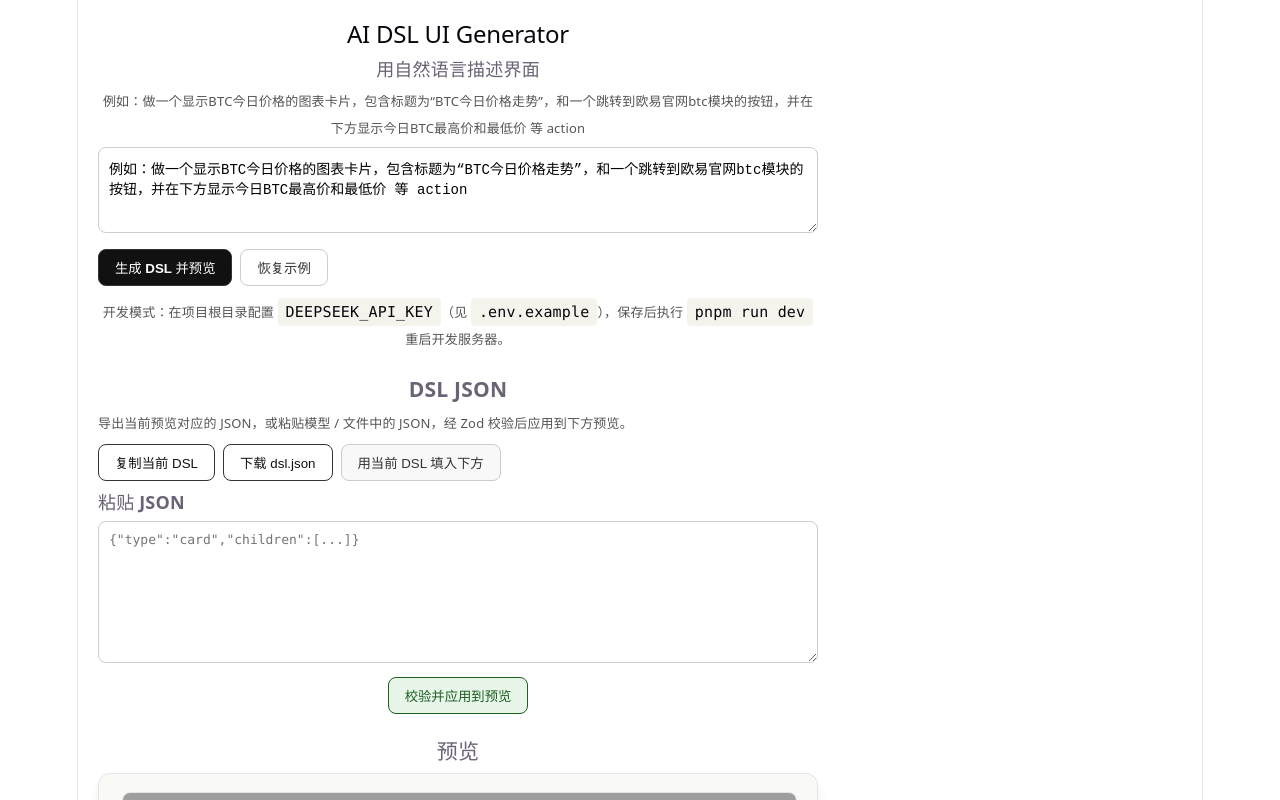
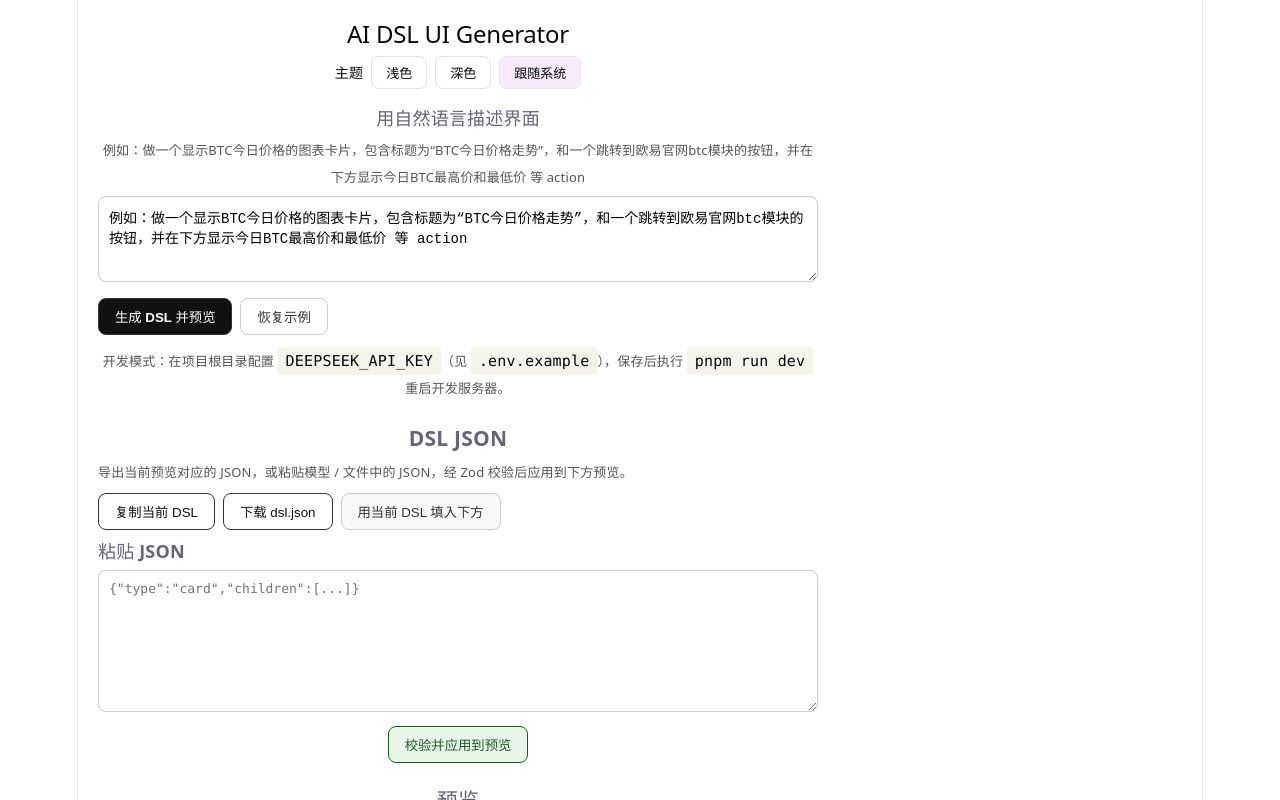
Before and after one commit to sakuraneo/AI-DSL-UI-Generator, a React (Vite) app: page / in a window 1280 px wide. Shown: the top 800 px of the page. Built offline with nearby package versions, Linux system fonts and the light colour scheme; grey boxes are pictures that could not be loaded.

Commit message:
feat: 提升主题色判断逻辑至顶部,使用context包裹,并增加主动调整主题色按钮

```diff
--- a/index.html
+++ b/index.html
@@ -2,6 +2,18 @@
 <html lang="en">
   <head>
     <meta charset="UTF-8" />
+    <script>
+      (function () {
+        try {
+          var k = "dsl-ui-theme-preference";
+          var p = localStorage.getItem(k) || "system";
+          if (p !== "light" && p !== "dark" && p !== "system") p = "system";
+          document.documentElement.dataset.theme = p;
+        } catch (e) {
+          document.documentElement.dataset.theme = "system";
+        }
+      })();
+    </script>
     <link rel="icon" type="image/svg+xml" href="/favicon.svg" />
     <meta name="viewport" content="width=device-width, initial-scale=1.0" />
     <title>ai-dsl-ui-generator</title>
--- a/src/App.tsx
+++ b/src/App.tsx
@@ -5,6 +5,61 @@ import type { DSLNode } from "./schema/types";
 import { copyTextToClipboard, downloadDslFile, stringifyDsl } from "./lib/dslJsonIo";
 import { generateDSLFromPrompt } from "./lib/generateDSL";
 import { parseDSLJSON } from "./lib/parseDSL";
+import type { ThemePreference } from "./theme/themePreference";
+import { useTheme } from "./theme/useTheme";
+
+function ThemeToolbar() {
+  const { preference, setPreference } = useTheme();
+  const modes: { id: ThemePreference; label: string }[] = [
+    { id: "light", label: "浅色" },
+    { id: "dark", label: "深色" },
+    { id: "system", label: "跟随系统" },
+  ];
+  return (
+    <div
+      role="group"
+      aria-label="界面主题"
+      style={{
+        display: "flex",
+        flexWrap: "wrap",
+        gap: 8,
+        alignItems: "center",
+        justifyContent: "center",
+        marginBottom: 16,
+      }}
+    >
+      <span
+        style={{
+          fontSize: 14,
+          fontWeight: 600,
+          color: "var(--text-h)",
+        }}
+      >
+        主题
+      </span>
+      {modes.map(({ id, label }) => (
+        <button
+          key={id}
+          type="button"
+          aria-pressed={preference === id}
+          onClick={() => setPreference(id)}
+          style={{
+            padding: "6px 14px",
+            borderRadius: 8,
+            border: "1px solid var(--border)",
+            background:
+              preference === id ? "var(--accent-bg)" : "transparent",
+            color: "var(--text-h)",
+            cursor: "pointer",
+            fontSize: 13,
+          }}
+        >
+          {label}
+        </button>
+      ))}
+    </div>
+  );
+}
 
 /** 仅当输入框被清空时可见；有 value 时浏览器不显示 placeholder */
 const PROMPT_PLACEHOLDER =
@@ -74,6 +129,8 @@ export default function App() {
   return (
     <div style={{ padding: 20, fontFamily: "system-ui, sans-serif", maxWidth: 720 }}>
       <h2 style={{ marginTop: 0 }}>AI DSL UI Generator</h2>
+
+      <ThemeToolbar />
 
       <label style={{ display: "block", fontWeight: 600, marginBottom: 6 }}>
         用自然语言描述界面
--- a/src/components/Renderer.tsx
+++ b/src/components/Renderer.tsx
@@ -1,11 +1,11 @@
-import { useEffect, useId, useState } from "react";
+import { useId } from "react";
 import type { DSLNode, InputNode } from "../schema/types";
 import type { TradingViewChartTheme } from "../lib/tradingViewChart";
 import {
   resolveTradingViewSymbol,
-  resolveTradingViewTheme,
   tradingViewDailyChartEmbedUrl,
 } from "../lib/tradingViewChart";
+import { useTheme } from "../theme/useTheme";
 
 function InputField({ node }: { node: InputNode }) {
   const id = useId();
@@ -47,19 +47,9 @@ function InputField({ node }: { node: InputNode }) {
 
 function ChartFrame({ symbol }: { symbol: string }) {
   const tv = resolveTradingViewSymbol(symbol);
-  const [theme, setTheme] = useState<TradingViewChartTheme>(() =>
-    resolveTradingViewTheme()
-  );
-
-  useEffect(() => {
-    const mq = window.matchMedia("(prefers-color-scheme: dark)");
-    const sync = () => setTheme(resolveTradingViewTheme());
-    sync();
-    mq.addEventListener("change", sync);
-    return () => mq.removeEventListener("change", sync);
-  }, []);
-
-  const src = tradingViewDailyChartEmbedUrl(tv, theme);
+  const { effectiveScheme } = useTheme();
+  const chartTheme: TradingViewChartTheme = effectiveScheme;
+  const src = tradingViewDailyChartEmbedUrl(tv, chartTheme);
   return (
     <div className="dsl-chart-wrap">
       <iframe
--- a/src/index.css
+++ b/src/index.css
@@ -1,4 +1,6 @@
-:root {
+/* 浅色：默认 + 显式 data-theme=light */
+:root,
+:root[data-theme="light"] {
   --text: #6b6375;
   --text-h: #08060d;
   --bg: #fff;
@@ -17,7 +19,6 @@
 
   font: 18px/145% var(--sans);
   letter-spacing: 0.18px;
-  color-scheme: light dark;
   color: var(--text);
   background: var(--bg);
   font-synthesis: none;
@@ -30,8 +31,24 @@
   }
 }
 
+/* 深色：显式 data-theme=dark */
+:root[data-theme="dark"] {
+  --text: #9ca3af;
+  --text-h: #f3f4f6;
+  --bg: #16171d;
+  --border: #2e303a;
+  --code-bg: #1f2028;
+  --accent: #c084fc;
+  --accent-bg: rgba(192, 132, 252, 0.15);
+  --accent-border: rgba(192, 132, 252, 0.5);
+  --social-bg: rgba(47, 48, 58, 0.5);
+  --shadow:
+    rgba(0, 0, 0, 0.4) 0 10px 15px -3px, rgba(0, 0, 0, 0.25) 0 4px 6px -2px;
+}
+
+/* 跟随系统：仅在系统为深色时套深色变量 */
 @media (prefers-color-scheme: dark) {
-  :root {
+  :root[data-theme="system"] {
     --text: #9ca3af;
     --text-h: #f3f4f6;
     --bg: #16171d;
@@ -44,8 +61,14 @@
     --shadow:
       rgba(0, 0, 0, 0.4) 0 10px 15px -3px, rgba(0, 0, 0, 0.25) 0 4px 6px -2px;
   }
+}
 
-  #social .button-icon {
+:root[data-theme="dark"] #social .button-icon {
+  filter: invert(1) brightness(2);
+}
+
+@media (prefers-color-scheme: dark) {
+  :root[data-theme="system"] #social .button-icon {
     filter: invert(1) brightness(2);
   }
 }
--- a/src/lib/tradingViewChart.ts
+++ b/src/lib/tradingViewChart.ts
@@ -29,15 +29,7 @@ export function resolveTradingViewSymbol(input: string): string {
 
 export type TradingViewChartTheme = "light" | "dark";
 
-/** 与页面 CSS（prefers-color-scheme）一致的主题 */
-export function resolveTradingViewTheme(): TradingViewChartTheme {
-  if (typeof window === "undefined") return "light";
-  return window.matchMedia("(prefers-color-scheme: dark)").matches
-    ? "dark"
-    : "light";
-}
-
-/** 日线图嵌入 URL（当日走势即日线周期） */
+/** 日线图嵌入 URL（当日走势即日线周期）；theme 由上层 ThemeContext 与页面一致 */
 export function tradingViewDailyChartEmbedUrl(
   tvSymbol: string,
   theme: TradingViewChartTheme = "light"
--- a/src/main.tsx
+++ b/src/main.tsx
@@ -2,9 +2,18 @@ import React from "react";
 import ReactDOM from "react-dom/client";
 import App from "./App";
 import "./index.css";
+import {
+  applyDocumentTheme,
+  getThemePreference,
+} from "./theme/themePreference";
+import { ThemeProvider } from "./theme/ThemeProvider";
+
+applyDocumentTheme(getThemePreference());
 
 ReactDOM.createRoot(document.getElementById("root")!).render(
   <React.StrictMode>
-    <App />
+    <ThemeProvider>
+      <App />
+    </ThemeProvider>
   </React.StrictMode>
 );
--- /dev/null
+++ b/src/theme/ThemeProvider.tsx
@@ -0,0 +1,54 @@
+import {
+  useCallback,
+  useEffect,
+  useMemo,
+  useState,
+  type ReactNode,
+} from "react";
+import { ThemeContext } from "./context";
+import {
+  applyDocumentTheme,
+  getEffectiveScheme,
+  getThemePreference,
+  persistThemePreference,
+} from "./themePreference";
+import type { ThemePreference } from "./themePreference";
+
+export function ThemeProvider({ children }: { children: ReactNode }) {
+  const [preference, setPreferenceState] = useState<ThemePreference>(() =>
+    getThemePreference()
+  );
+  const [effectiveScheme, setEffectiveScheme] = useState<
+    "light" | "dark"
+  >(() => getEffectiveScheme(getThemePreference()));
+
+  const setPreference = useCallback((p: ThemePreference) => {
+    persistThemePreference(p);
+    setPreferenceState(p);
+    setEffectiveScheme(getEffectiveScheme(p));
+  }, []);
+
+  useEffect(() => {
+    if (preference !== "system") return;
+    const mq = window.matchMedia("(prefers-color-scheme: dark)");
+    const bump = () => {
+      applyDocumentTheme("system");
+      setEffectiveScheme(getEffectiveScheme("system"));
+    };
+    mq.addEventListener("change", bump);
+    return () => mq.removeEventListener("change", bump);
+  }, [preference]);
+
+  const value = useMemo(
+    () => ({
+      preference,
+      setPreference,
+      effectiveScheme,
+    }),
+    [preference, setPreference, effectiveScheme]
+  );
+
+  return (
+    <ThemeContext.Provider value={value}>{children}</ThemeContext.Provider>
+  );
+}
--- /dev/null
+++ b/src/theme/context.ts
@@ -0,0 +1,10 @@
+import { createContext } from "react";
+import type { ThemePreference } from "./themePreference";
+
+export type ThemeContextValue = {
+  preference: ThemePreference;
+  setPreference: (p: ThemePreference) => void;
+  effectiveScheme: "light" | "dark";
+};
+
+export const ThemeContext = createContext<ThemeContextValue | null>(null);
--- /dev/null
+++ b/src/theme/themePreference.ts
@@ -0,0 +1,42 @@
+export type ThemePreference = "light" | "dark" | "system";
+
+const STORAGE_KEY = "dsl-ui-theme-preference";
+
+export function getThemePreference(): ThemePreference {
+  if (typeof window === "undefined") return "system";
+  try {
+    const v = localStorage.getItem(STORAGE_KEY);
+    if (v === "light" || v === "dark" || v === "system") return v;
+  } catch {
+    /* ignore */
+  }
+  return "system";
+}
+
+/** 写入本地并立刻应用到 `<html data-theme>` */
+export function persistThemePreference(p: ThemePreference): void {
+  try {
+    localStorage.setItem(STORAGE_KEY, p);
+  } catch {
+    /* ignore */
+  }
+  applyDocumentTheme(p);
+}
+
+/** 根据偏好得到当前应为浅色还是深色（图表 / color-scheme） */
+export function getEffectiveScheme(preference: ThemePreference): "light" | "dark" {
+  if (preference === "light") return "light";
+  if (preference === "dark") return "dark";
+  if (typeof window === "undefined") return "light";
+  return window.matchMedia("(prefers-color-scheme: dark)").matches
+    ? "dark"
+    : "light";
+}
+
+/** 同步 DOM：data-theme + color-scheme，供 CSS 变量切换 */
+export function applyDocumentTheme(preference: ThemePreference): void {
+  if (typeof document === "undefined") return;
+  document.documentElement.dataset.theme = preference;
+  const scheme = getEffectiveScheme(preference);
+  document.documentElement.style.setProperty("color-scheme", scheme);
+}
--- /dev/null
+++ b/src/theme/useTheme.ts
@@ -0,0 +1,10 @@
+import { useContext } from "react";
+import { ThemeContext } from "./context";
+
+export function useTheme() {
+  const ctx = useContext(ThemeContext);
+  if (!ctx) {
+    throw new Error("useTheme must be used within ThemeProvider");
+  }
+  return ctx;
+}
```
Also changed, not shown: 1 other file (tests, documents, lock files or other folders).
